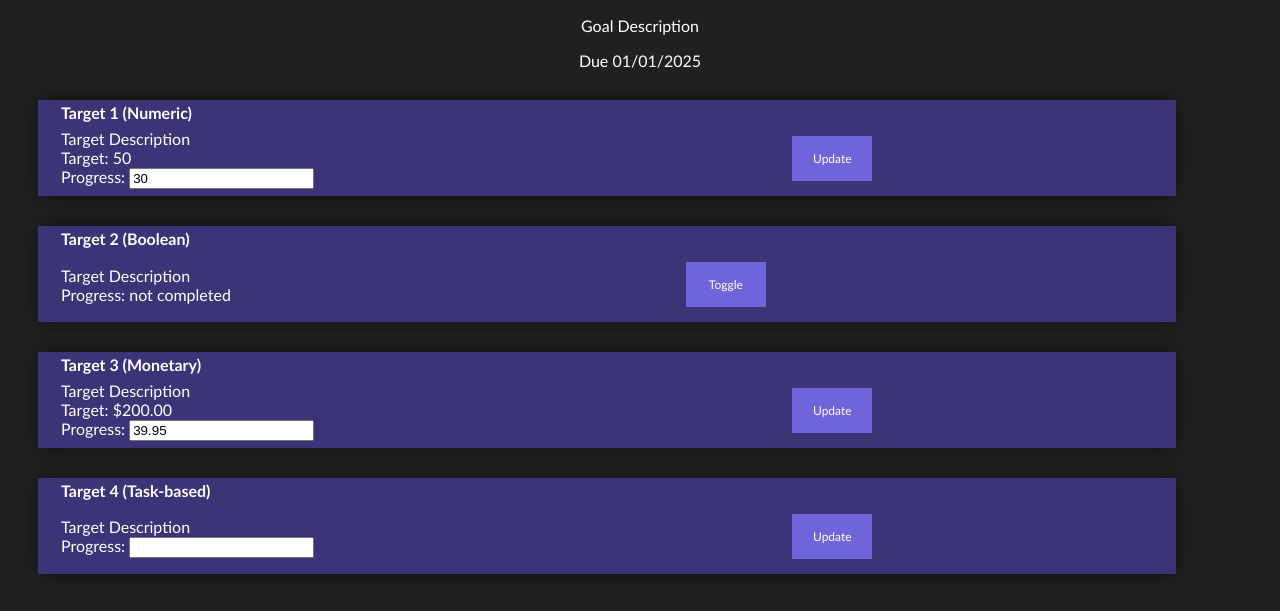
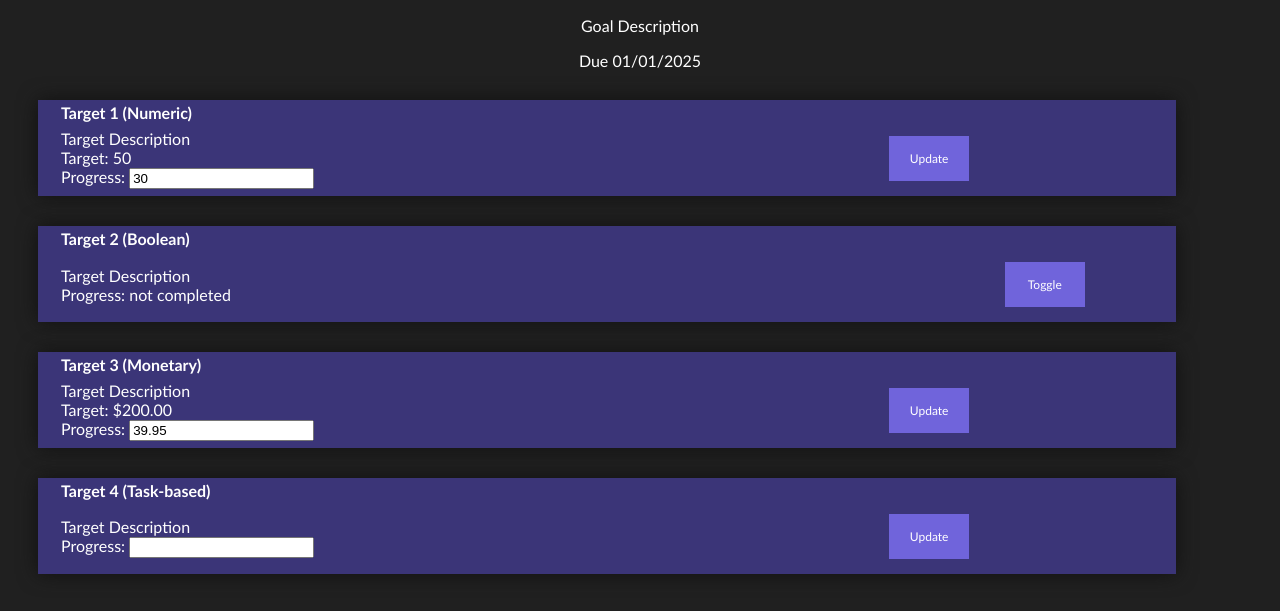
Before and after one commit to iriniz/GoalYourLife, a plain HTML site: page goaldetails.html in a window 1280 px wide. Shown: the part 179-790 px from the top of the page. Drawn offline with Linux system fonts and the light colour scheme.

Commit message:
Update style.css

```diff
--- a/style.css
+++ b/style.css
@@ -4,8 +4,6 @@ body {
     font-family: Candara, helvetica, sans-serif;
     text-align: center;
 }
-
-
 
 .big-button, .small-button, input[type=submit] {
   background-color: #7064db;
@@ -18,17 +16,16 @@ body {
   font-size: 16px;
   width: 140px;
   margin-top: 10px;
+  margin-left: auto;
 }
 
 .small-button {
-    margin-left: 10em;
     margin-bottom: 1em;
 }
 
 #toggle {
-    margin-left: 21em;
+    margin-left: 63em;
 }
-
 
 .big-button:hover, small-button:hover, input[type=submit]:hover {
     background-color: #2a2555;
@@ -60,8 +57,6 @@ input[type=submit].small-button {
   font-size: 16px;
   text-align: center;
 }
-
-
 
 header, footer, table {
     padding: 0 20px;
```
